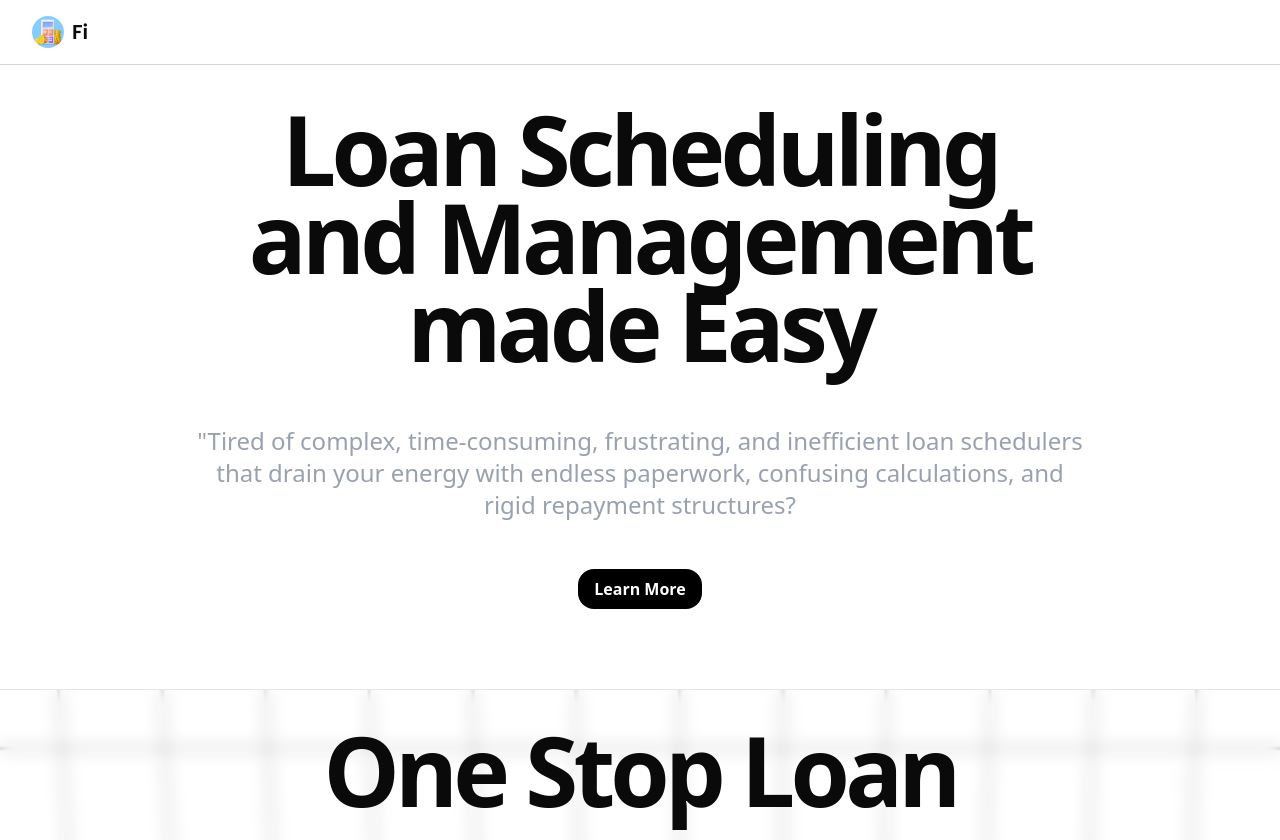
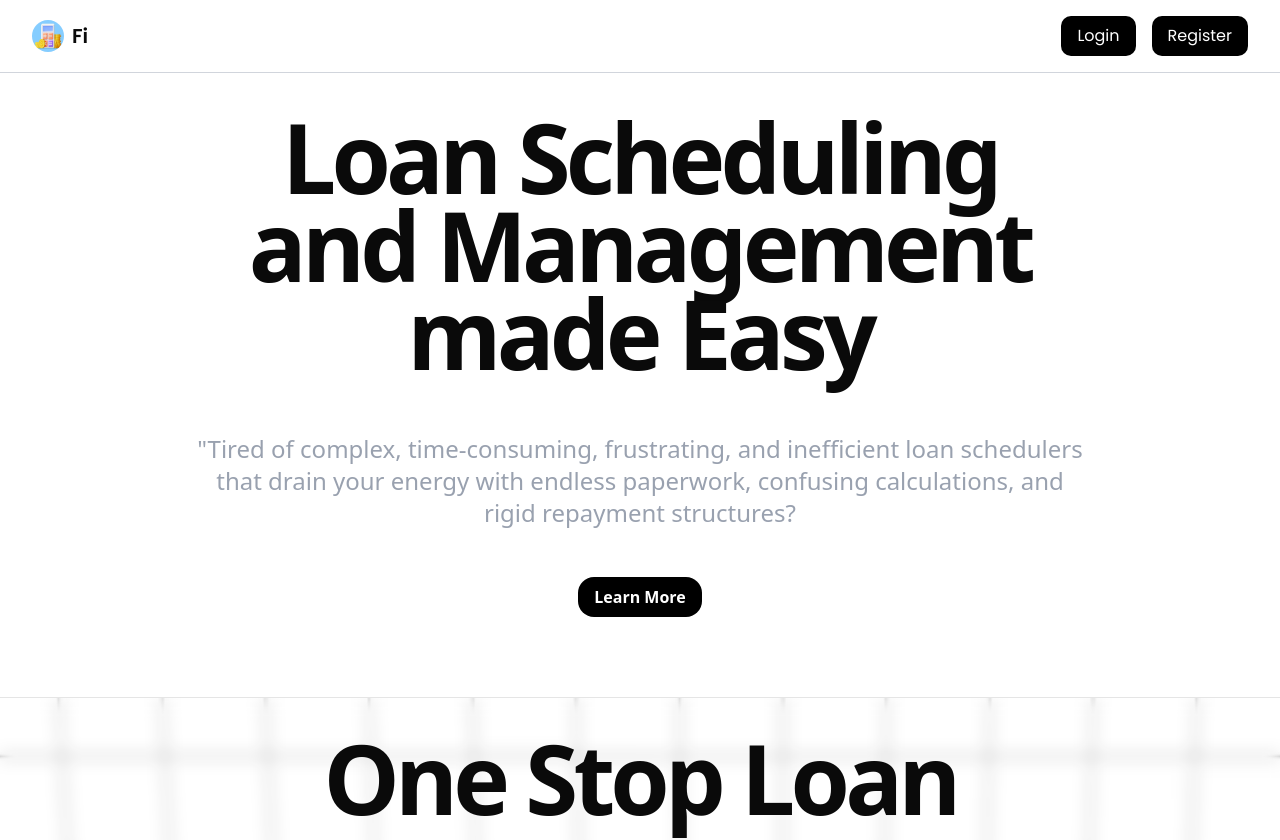
Before and after one commit to Bhargav16exd/loan-ui, a React (Vite) app: page / in a window 1280 px wide. Shown: the top 840 px of the page. Built offline with nearby package versions, Linux system fonts and the light colour scheme.

Commit message:
Pre Production

```diff
--- a/src/components/Navbar.tsx
+++ b/src/components/Navbar.tsx
@@ -1,17 +1,38 @@
 import { Link } from "react-router-dom"
 import FiLogo from "../assets/logo.jpg"
+import { useDispatch, useSelector } from "react-redux"
+import { handleLogoutAPI } from "../redux/slices/auth.slice"
 
 export function Navbar() {
 
+    const loginStatus = useSelector((state: any) => state.auth.loggedInStatus)
+    const dispatch = useDispatch()
+
+
+    async function handleLogout(){
+        await dispatch(handleLogoutAPI())
+    }
+
     return(
-        <div className="border-b border-b-gray-300 py-4 px-8 ">
+        <div className="flex justify-between border-b border-b-gray-300 py-4 px-8 ">
 
             <Link to={'/'} className="flex font-poppins gap-2 justify-start items-center cursor-pointer">
-
                 <img src={FiLogo} alt="FiLogo" className="rounded-full h-8 w-8"  />
-
                 <h1 className="text-xl font-bold">Fi</h1>
             </Link>
+
+            {
+                loginStatus ?
+                <div className="flex gap-4 justify-end items-center ">
+                    <Link to={'/dashboard'} className="font-poppins  bg-black text-white px-4 py-2 rounded-lg">Dashboard</Link>
+                    <Link to={'/'} className="font-poppins  bg-black text-white px-4 py-2 rounded-lg" onClick={handleLogout}>Logout</Link>
+                </div>
+                :
+                <div className="flex gap-4 justify-end items-center">
+                    <Link to={'/login'} className="font-poppins  bg-black text-white px-4 py-2 rounded-lg">Login</Link>
+                    <Link to={'/signup'} className="font-poppins  bg-black text-white px-4 py-2 rounded-lg">Register</Link>
+                </div>
+            }
 
         </div>
     )
--- a/src/redux/slices/auth.slice.ts
+++ b/src/redux/slices/auth.slice.ts
@@ -35,17 +35,19 @@ export const handleSigninAPI:any = createAsyncThunk(
 
             return (await response).data
 
-        } catch (error) {
+        } catch (error:any) {
             console.log(error)
+            alert(error.response.data.message)
 
         }
     }
 )
 
 //Function calls Logout API
-export const handleLogoutAPI = createAsyncThunk(
+export const handleLogoutAPI :any = createAsyncThunk(
     'auth/logout',
     async function(){
+        console.log(localStorage.getItem('token'))
         try {
             const response = axios.get(`${backendAPI}/user/logout`,{
                 headers: {
@@ -55,8 +57,9 @@ export const handleLogoutAPI = createAsyncThunk(
 
             return (await response).data
 
-        } catch (error) {
+        } catch (error:any) {
             console.log(error)
+            alert(error.response.data.message)
 
         }
     }
@@ -74,7 +77,7 @@ export const handleGetDataAPI:any = createAsyncThunk(
             })
           return (await response).data
         }
-        catch (error) {
+        catch (error:any) {
             console.log(error)
         }
     }
```
